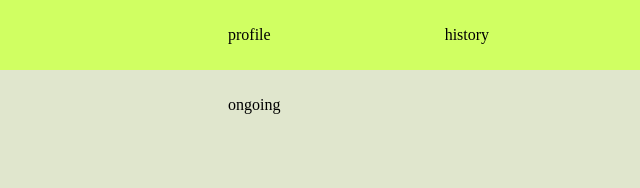
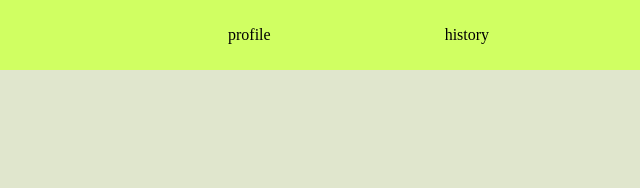
Before and after one commit to koushik8899/car-rental-3.github.io, a plain HTML site: page index.html in a window 1280 px wide. Shown: the top 188 px of the page, 640-1280 px from the left. Drawn offline with Linux system fonts and the light colour scheme.

Commit message:
Update index.html

```diff
--- a/index.html
+++ b/index.html
@@ -82,7 +82,7 @@
             <div id="menu">
                 <span>profile</span>
                 <span>history</span>
-                <span>ongoing</span>
+
 
             </div>
         </div>
```
